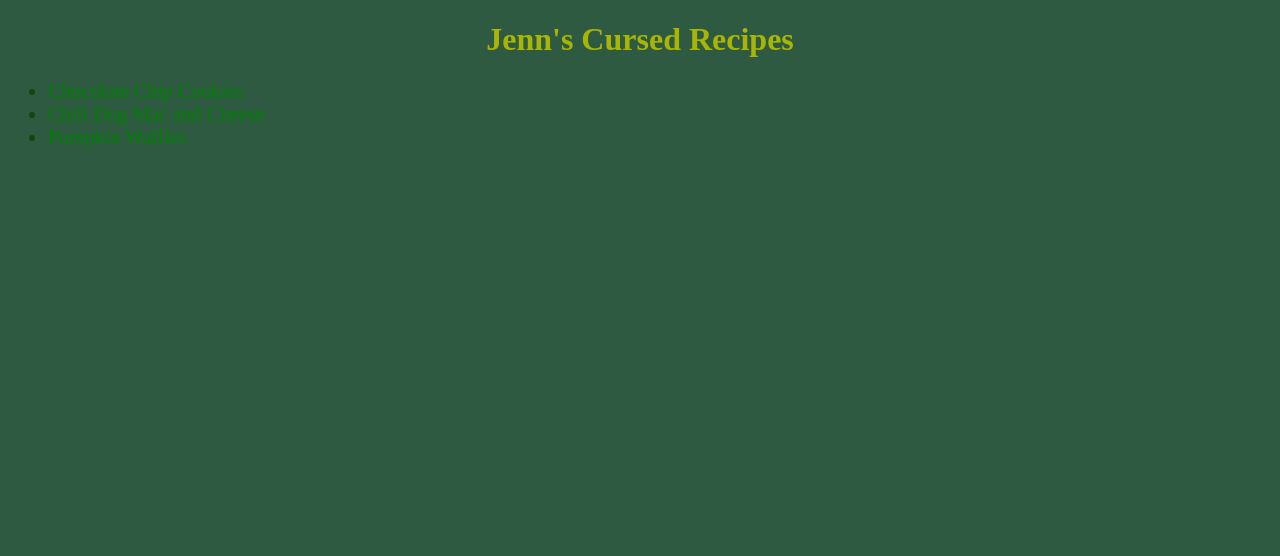
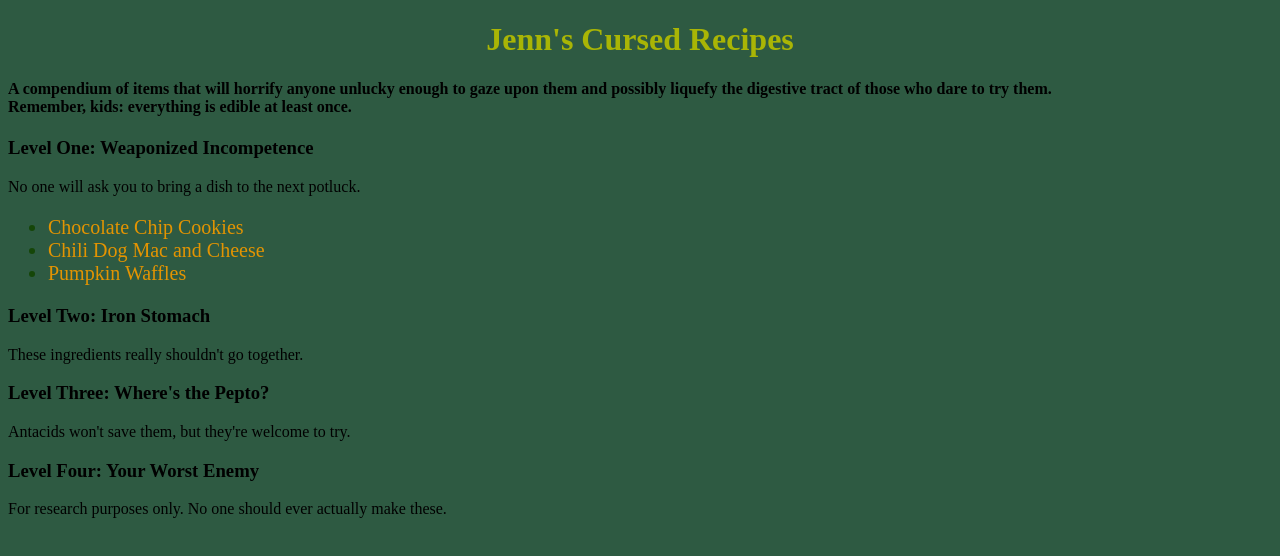
Before and after one commit to JLHynum262/odin-recipes, a plain HTML site: page index.html in a window 1280 px wide. Drawn offline with Linux system fonts and the light colour scheme.

Commit message:
Add levels and flavor text

```diff
--- a/index.html
+++ b/index.html
@@ -9,11 +9,24 @@
 
 <body>
     <h1 class="header">Jenn's Cursed Recipes</h1>
+    <h4 class="intro">A compendium of items that will horrify anyone unlucky enough
+         to gaze upon them and possibly liquefy the digestive tract of those who dare to try them.
+        <br>Remember, kids: everything is edible at least once.</h4>
+    <h3 class="levels">Level One: Weaponized Incompetence</h3>
+    <p class="level subtext">No one will ask you to bring a dish to the next potluck.</p>
     <ul class="recipe">
         <li><a href="recipes/chocolate-chip-cookies.html">Chocolate Chip Cookies</a></li>
         <li><a href="recipes/chili-dog-mac.html">Chili Dog Mac and Cheese</a></li>
         <li><a href="recipes/pumpkin-waffles.html">Pumpkin Waffles</a></li>
     </ul>
+    <h3 class="levels">Level Two: Iron Stomach</h3>
+    <p class="level subtext">These ingredients really shouldn't go together.</p>
+
+    <h3 class="levels">Level Three: Where's the Pepto?</h3>
+    <p class="level subtext">Antacids won't save them, but they're welcome to try.</p>
+
+    <h3 class="levels">Level Four: Your Worst Enemy</h3>
+    <p class="level subtext">For research purposes only. No one should ever actually make these.</p>
 </body>
 
 </html>
--- a/styles.css
+++ b/styles.css
@@ -8,18 +8,14 @@
     font-size: 20px;
 }
 
-* {
-    background-color: rgb(46, 90, 66);
-}
-
 a:link {
-    color: green;
+    color: rgb(227, 148, 2);
     background-color: transparent;
     text-decoration: none;
   }
 
   a:visited {
-    color: pink;
+    color: rgb(164, 40, 61);
     background-color: transparent;
     text-decoration: none;
   }
@@ -34,4 +30,8 @@ a:link {
     color: yellow;
     background-color: transparent;
     text-decoration: underline;
-  }
+}
+
+* {
+    background-color: rgb(46, 90, 66);
+}
```
